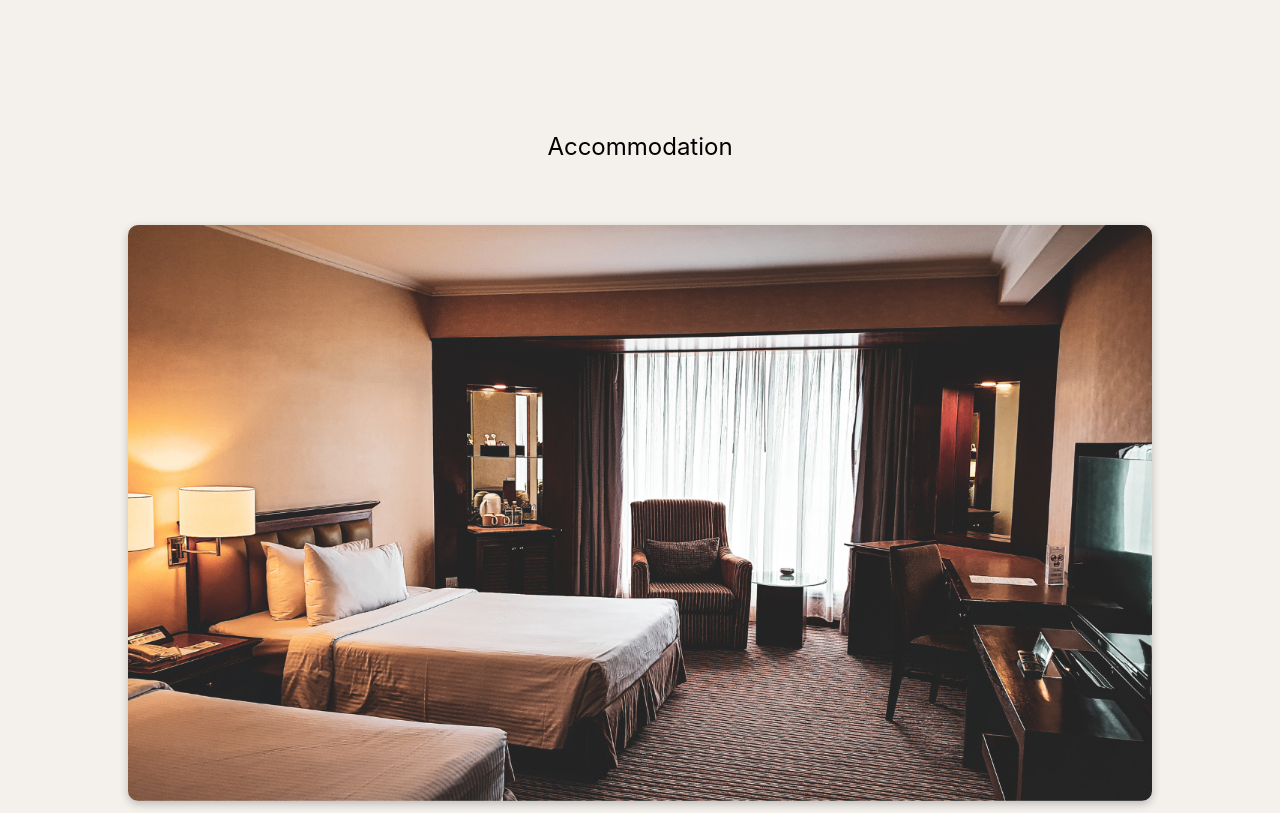
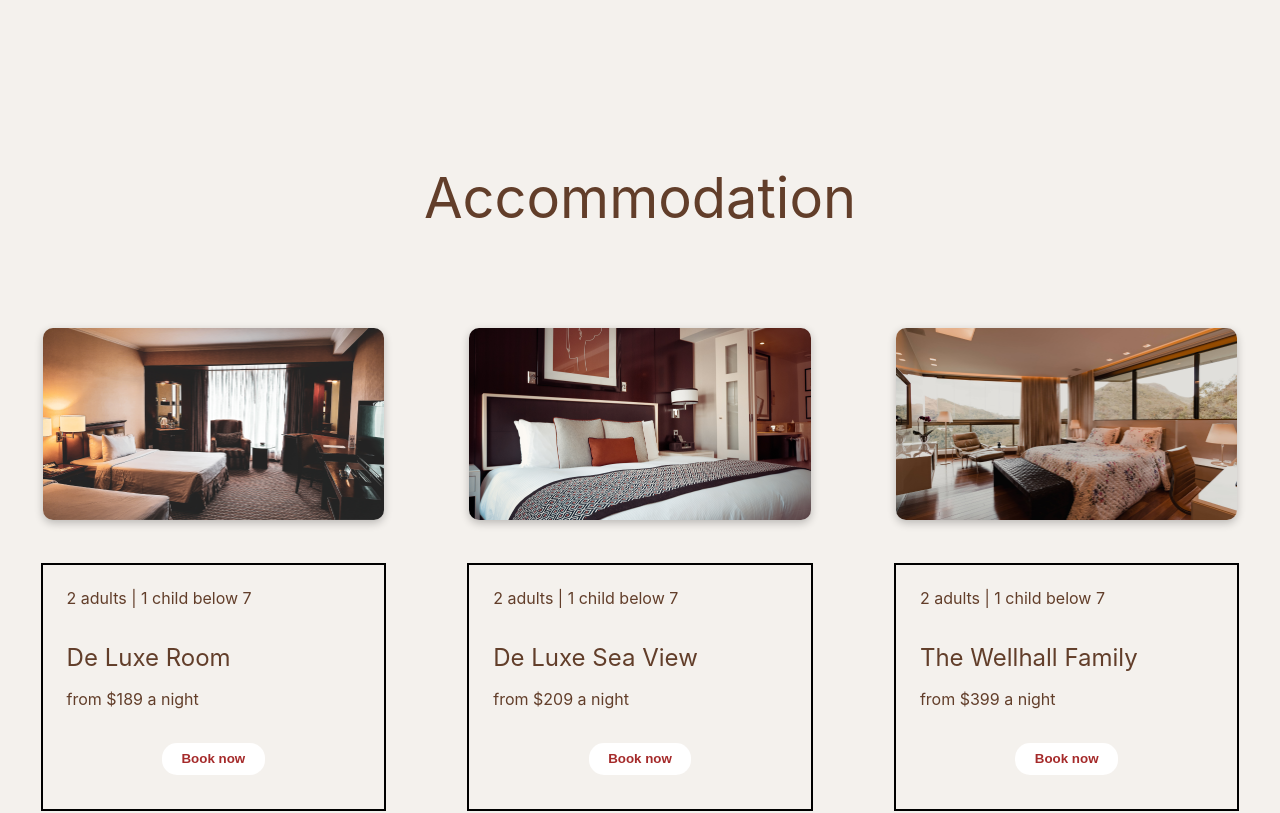
Before and after one commit to ol1mowski/Best_hotel.de, a React (Create React App) app: page / in a window 1280 px wide. Shown: the part 1380-2193 px from the top of the page. Built offline with nearby package versions, Linux system fonts and the light colour scheme.

Commit message:
add rwd to accomodation section

```diff
--- a/src/App.js
+++ b/src/App.js
@@ -22,7 +22,7 @@ const hotelInfo = {
     price: 'from $209 a night',
   },
   three: {
-    name: 'The Wellhall Family Suite',
+    name: 'The Wellhall Family',
     price: 'from $399 a night',
   }
 }
--- a/src/components/Accommodation/Accommodation.module.scss
+++ b/src/components/Accommodation/Accommodation.module.scss
@@ -1,8 +1,24 @@
 .container {
     width: 100vw;
-    margin-bottom: 5vh;
+    margin-bottom: 15vh;
+    color: #623e2a;
+    @media (orientation: landscape) and (min-height: 320px) and (max-width: 950px) {
+        margin-bottom: 30vh;
+    }
 }
 .header {
     font-size: 1.5rem;
     text-align: center;
+    @media screen and (min-width: 375px) {
+        font-size: 2rem;
+    }
+    @media screen and (min-width: 500px) {
+        font-size: 2.5rem;
+    }
+    @media screen and (min-width: 750px) {
+        font-size: 3rem;
+    }
+    @media screen and (min-width: 900px) {
+        font-size: 3.5rem;
+    }
 }
--- a/src/components/Accommodation/Room/Room.js
+++ b/src/components/Accommodation/Room/Room.js
@@ -9,7 +9,7 @@ const Room = (props) => {
     console.log()
 
     return(
-        <>
+        <div className={style.roomWrapper}>
             <div className={style.container}>
             <img className={style.img} src={imgOne} alt='example hotel room' />
             <div className={style.roomInfo}>
@@ -55,7 +55,7 @@ const Room = (props) => {
                 <button className={style.button}>Book now</button>
             </div>
         </div>
-        </>
+        </div>
 
     )
 }
--- a/src/components/Accommodation/Room/Room.module.scss
+++ b/src/components/Accommodation/Room/Room.module.scss
@@ -15,12 +15,48 @@
     border-radius: 10px;
     box-shadow: rgba(0, 0, 0, 0.24) 0px 3px 8px;
     margin-bottom: 10%;
+    @media screen and (min-width: 375px) {
+        width: 70%;
+    }
+    @media screen and (min-width: 500px) {
+        width: 65%;
+    }
+    @media screen and (min-width: 650px) {
+        width: 55%;
+    }
+    @media screen and (min-width: 750px) {
+        width: 50%;
+    }
+    @media screen and (min-width: 1024px) {
+        width: 80%;
+    }
+    @media (orientation: landscape) and (min-height: 320px) and (max-width: 950px) {
+        width: 40%;
+    }
 }
 
 .roomInfo {
     height: 60%;
     width: 80%;
     border: 2px solid #000;
+    @media screen and (min-width: 375px) {
+        width: 70%;
+    }
+    @media screen and (min-width: 500px) {
+        width: 65%;
+    }
+    @media screen and (min-width: 650px) {
+        width: 55%;
+    }
+    @media screen and (min-width: 750px) {
+        width: 50%;
+    }
+    @media screen and (min-width: 1024px) {
+        width: 80%;
+    }
+    @media (orientation: landscape) and (min-height: 320px) and (max-width: 950px) {
+        width: 40%;
+    }
 }
 
 span {
@@ -58,4 +94,31 @@ span {
     color: brown;
     font-weight: bold;
     height: 3vh;
+    @media screen and (min-width: 375px) {
+        width: 40%;
+        height: 4vh;
+    }
+    @media screen and (min-width: 550px) {
+        width: 30%;
+    }
+    @media (orientation: landscape) and (min-height: 320px) and (max-width: 950px) {
+        width: 40%;
+        height: 9vh;
+    }
+    @media (orientation: landscape) and (min-height: 450px) and (max-width: 950px) {
+        height: 7vh;
+        width: 35%;
+    }
+    @media (orientation: landscape) and (min-height: 450px) and (max-width: 950px) {
+        height: 5vh;
+        width: 35%;
+    }
 }
+
+@media screen and (min-width: 1024px) {
+    .roomWrapper {
+        display: flex;
+        justify-content: center;
+        align-items: center;
+    }
+}
```
